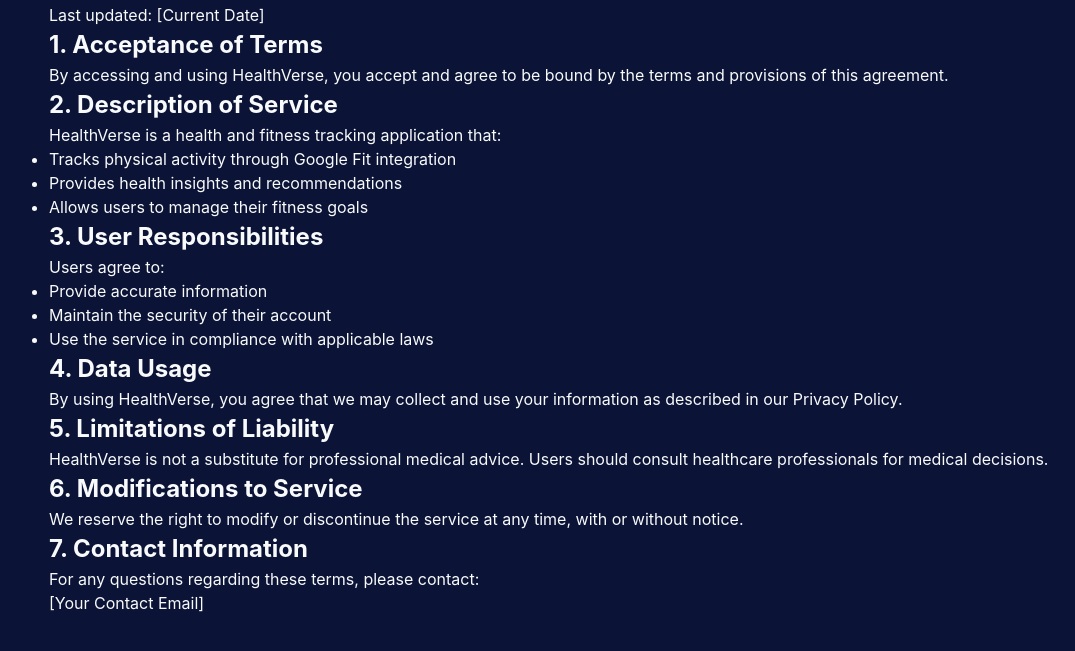
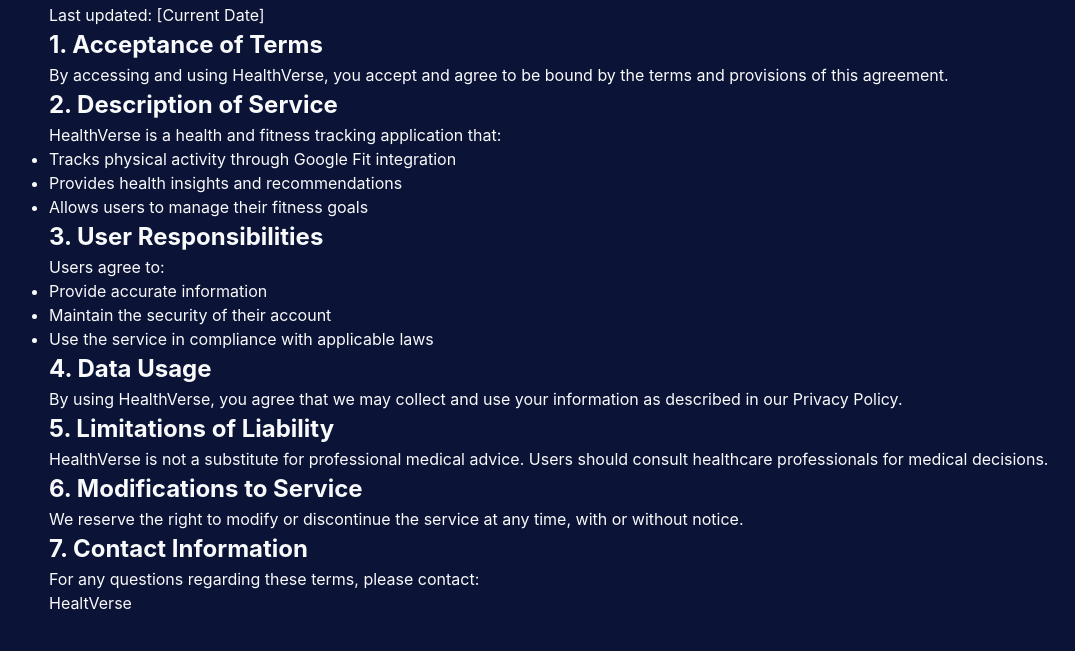
Before and after one commit to Namann29/HealthVerse, a website: page terms-of-service.html in a window 1280 px wide. Shown: the part 45-696 px from the top of the page, without its empty margins (23-1098 px from the left). Drawn offline with Linux system fonts and the light colour scheme.

Commit message:
Update terms-of-service.html

```diff
--- a/terms-of-service.html
+++ b/terms-of-service.html
@@ -56,7 +56,7 @@
         <section>
             <h2>7. Contact Information</h2>
             <p>For any questions regarding these terms, please contact:</p>
-            <p>[Your Contact Email]</p>
+            <p>HealtVerse</p>
         </section>
     </main>
 
```
